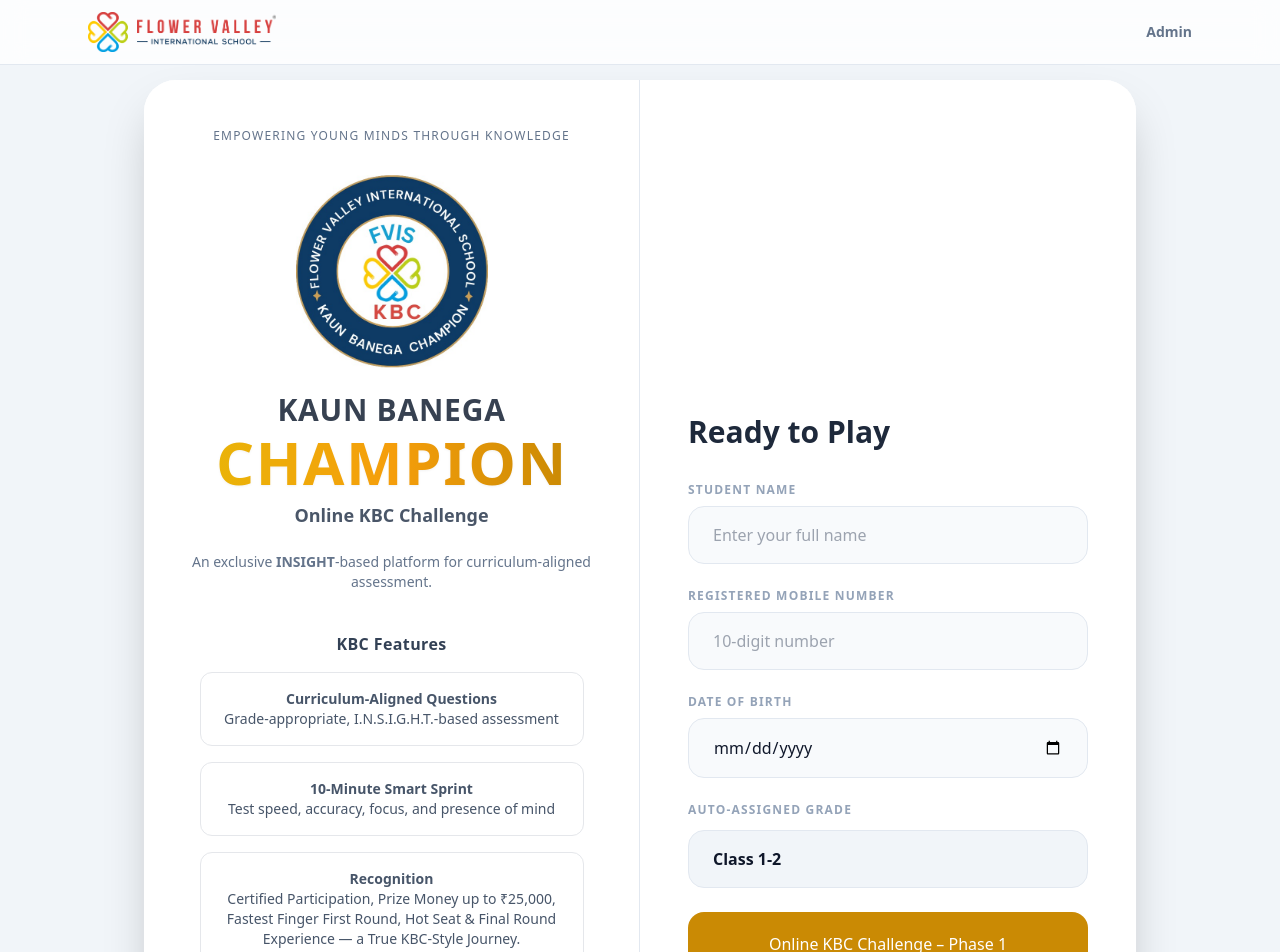
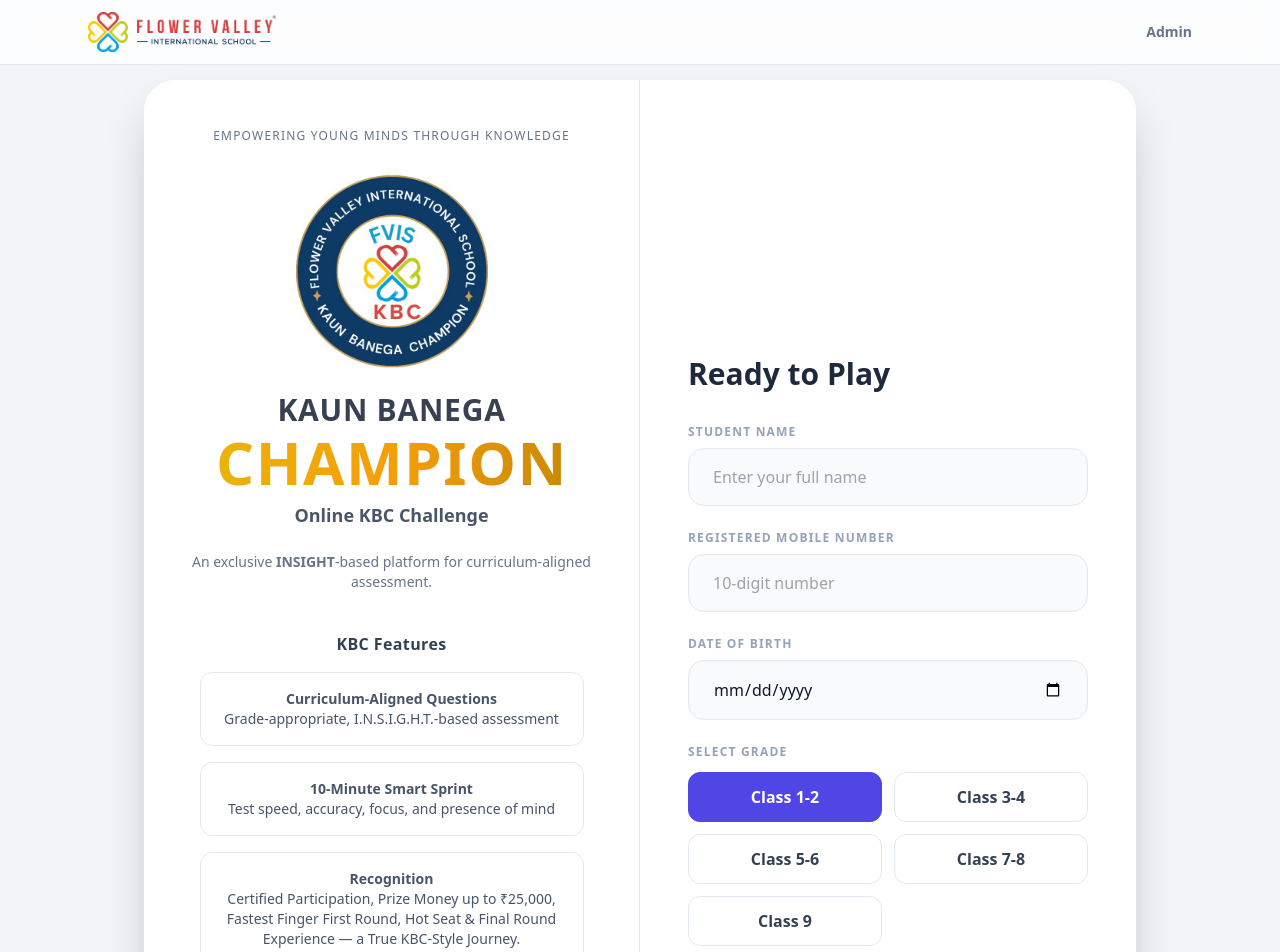
Before and after one commit to param-media-dev/fvis-online-kbc, a React (Vite) app: page / in a window 1280 px wide. Shown: the top 952 px of the page. Built offline with nearby package versions, Linux system fonts and the light colour scheme; no server answers.

Commit message:
Updated Grdes

```diff
--- a/components/WelcomeScreen.tsx
+++ b/components/WelcomeScreen.tsx
@@ -336,48 +336,47 @@
       <input
         type="date"
         required
-          value={dob}
+        value={dob || ''}
         max={new Date().toISOString().split('T')[0]}
         onChange={(e) => {
-            const value = e.target.value;
-            setDob(value);
-
-            const age = getAgeFromDob(value);
-            const autoGrade = getGradeFromAge(age);
-
-            if (!age || age < 6 || age > 14) {
-              setError('Dear Candidate, please update your date of birth to participate.');
-              setGrade('Class 1-2');
-              return;
-            }
-
+          setDob(e.target.value);
           setError(null);
-
-            if (autoGrade) setGrade(autoGrade);
         }}
         className="w-full px-6 py-4 rounded-2xl bg-slate-50 border border-slate-200"
       />
     </div>
 
-      {/* Auto Grade */}
+  {/* Manual Grade Selection */}
   <div>
     <label className="block text-xs font-bold text-slate-400 uppercase tracking-widest mb-3">
-          Auto-Assigned Grade
+      Select Grade
     </label>
-        <input
-          type="text"
-          value={grade}
-          disabled
-          className="w-full px-6 py-4 rounded-2xl bg-slate-100 border border-slate-200 font-bold"
-        />
+
+    <div className="grid grid-cols-2 gap-3">
+      {[
+        'Class 1-2',
+        'Class 3-4',
+        'Class 5-6',
+        'Class 7-8',
+        'Class 9',
+      ].map((item) => (
+        <button
+          key={item}
+          type="button"
+          onClick={() => setGrade(item)}
+          className={`px-4 py-3 rounded-xl border font-semibold transition
+            ${
+              grade === item
+                ? 'bg-indigo-600 text-white border-indigo-600'
+                : 'bg-white text-slate-700 border-slate-200 hover:bg-slate-100'
+            }
+          `}
+        >
+          {item}
+        </button>
+      ))}
     </div>
-
-      {(error || initialError) && (
-        <div className="p-4 bg-red-50 text-red-600 rounded-xl">
-          {error || initialError}
   </div>
-      )}
-
       <button
         disabled={submitting}
         className={`
```
Lines whose indentation alone changed are shown as unchanged.
